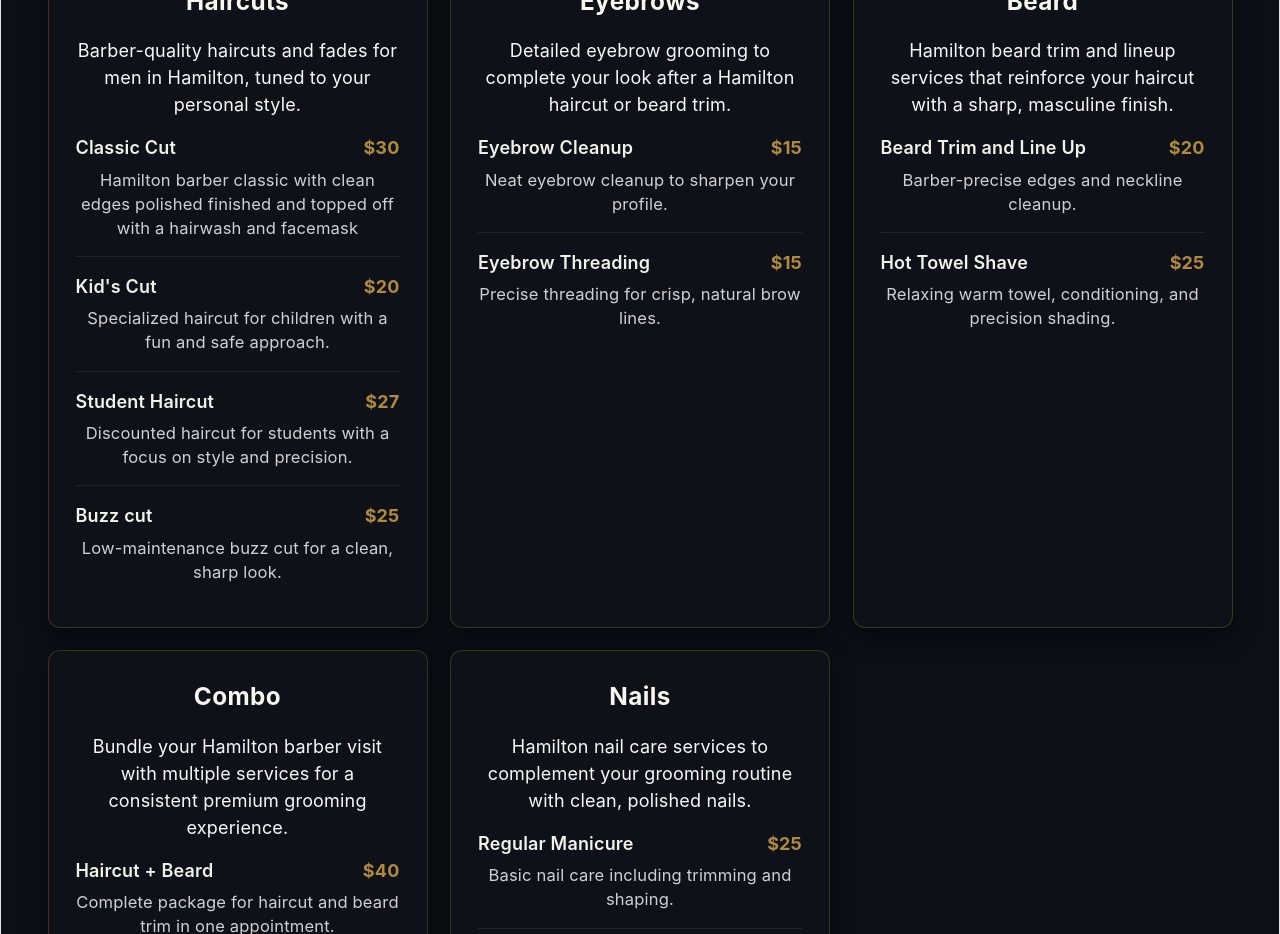
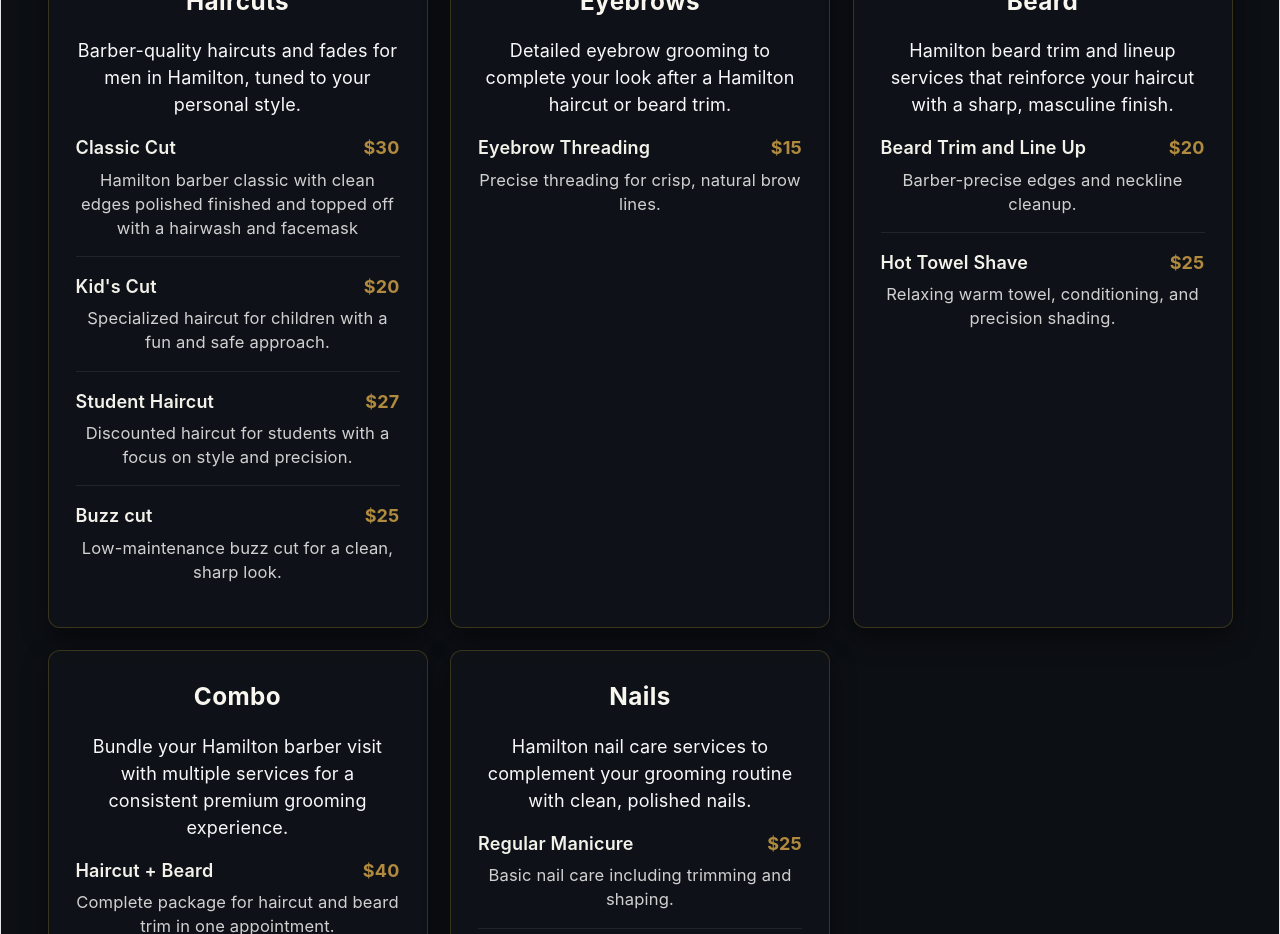
Before and after one commit to Alto0327/ibraBarbershop, a React (Vite) app: page / in a window 1280 px wide. Shown: the part 1880-2814 px from the top of the page. Built offline with nearby package versions, Linux system fonts and the light colour scheme.

Commit message:
removal of Eyebrow

```diff
--- a/src/components/Services.jsx
+++ b/src/components/Services.jsx
@@ -18,7 +18,6 @@
       title: 'Eyebrows',
       description: 'Detailed eyebrow grooming to complete your look after a Hamilton haircut or beard trim.',
       services: [
-        { name: 'Eyebrow Cleanup', price: '$15', description: 'Neat eyebrow cleanup to sharpen your profile.' },
         { name: 'Eyebrow Threading', price: '$15', description: 'Precise threading for crisp, natural brow lines.' },
       ],
     },
```
